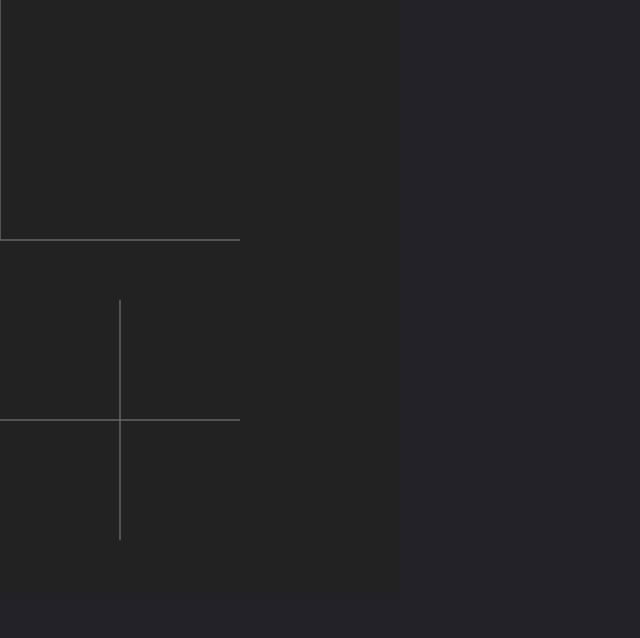
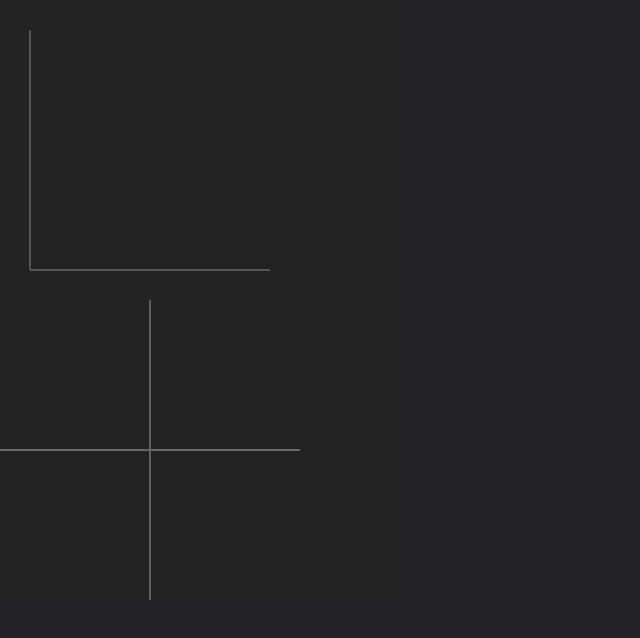
Before and after one commit to martintasker/rel, a React (Create React App) app: page / in a window 1280 px wide. Shown: the top 638 px of the page, without its empty margins (0-640 px from the left). Built offline with nearby package versions, Linux system fonts and the light colour scheme.

Commit message:
grids: figure carries own context

```diff
--- a/src/App.tsx
+++ b/src/App.tsx
@@ -3,7 +3,7 @@ import UPage from './ui/UPage';
 import {UThemeContextProvider} from './ui/UTheme';
 import UFlexbox from './ui/UFlexbox';
 import {XCTGrid, XTGrid} from './Grids';
-import {Diagram} from './Diagram';
+import {Figure} from './Figure';
 
 export default function App(): ReactElement {
   return (
@@ -17,12 +17,12 @@ function AppPage(): ReactElement {
   return (
     <UPage>
       <UFlexbox direction="column" style={{width: '100%', height: '100%'}}>
-        <Diagram pixelSize={[400, 300]} figureSize={[10, 10]}>
+        <Figure pixelSize={[400, 300]} xRange={[-1, 9]} yRange={[-1, 9]}>
           <XTGrid xRange={[0, 8]} tRange={[0, 8]} />
-        </Diagram>
-        <Diagram pixelSize={[400, 300]} figureSize={[10, 10]}>
+        </Figure>
+        <Figure pixelSize={[400, 300]} xRange={[-4, 4]} yRange={[-4, 4]}>
           <XCTGrid xRange={[-4, 4]} ctRange={[-4, 4]} />
-        </Diagram>
+        </Figure>
       </UFlexbox>
     </UPage>
   );
--- a/src/Diagram.tsx
+++ /dev/null
@@ -1,28 +0,0 @@
-import React, {ReactElement, ReactNode} from 'react';
-
-type Props = {
-  pixelSize: [number, number];
-  figureSize: [number, number];
-  children: ReactNode;
-};
-
-export function Diagram({
-  pixelSize: [width, height],
-  figureSize: [figWidth, figHeight],
-  children,
-}: Props): ReactElement {
-  const xScale = width / figWidth;
-  const yScale = height / figHeight;
-  const scale = Math.min(xScale, yScale);
-  return (
-    <svg
-      version="1.1"
-      xmlns="http://www.w3.org/2000/svg"
-      width={width}
-      height={height}
-    >
-      <rect width="100%" height="100%" fill="#222" />
-      <g transform={`scale(${scale})`}>{children}</g>
-    </svg>
-  );
-}
--- /dev/null
+++ b/src/Figure.tsx
@@ -0,0 +1,67 @@
+import React, {ReactElement, ReactNode, createContext, useMemo} from 'react';
+
+type Props = {
+  pixelSize: [number, number];
+  xRange: [number, number];
+  yRange: [number, number];
+  children: ReactNode;
+};
+
+type FigureContextType = {
+  pixelSize: [number, number];
+  xRange: [number, number];
+  yRange: [number, number];
+  xf: (x: number) => number;
+  yf: (y: number) => number;
+};
+
+export const FigureContext = createContext<FigureContextType>({
+  pixelSize: [100, 100],
+  xRange: [0, 1],
+  yRange: [0, 1],
+  xf: (x) => x,
+  yf: (y) => y,
+});
+
+export function Figure({
+  pixelSize,
+  xRange,
+  yRange,
+  children,
+}: Props): ReactElement {
+  const [width, height] = pixelSize;
+  const [xMin, xMax] = xRange;
+  const [yMin, yMax] = yRange;
+  const figWidth = xMax - xMin;
+  const figHeight = yMax - yMin;
+  const xScale = width / figWidth;
+  const yScale = height / figHeight;
+  const scale = Math.min(xScale, yScale);
+
+  const value: FigureContextType = useMemo(
+    () => ({
+      pixelSize,
+      xRange,
+      yRange,
+      xf: (x) => x - xMin,
+      yf: (y) => yMax - y,
+    }),
+    [pixelSize, xMin, xRange, yMax, yRange],
+  );
+
+  return (
+    <FigureContext.Provider value={value}>
+      <div style={{width, height}}>
+        <svg
+          version="1.1"
+          xmlns="http://www.w3.org/2000/svg"
+          width={width}
+          height={height}
+        >
+          <rect width="100%" height="100%" fill="#222" />
+          <g transform={`scale(${scale})`}>{children}</g>
+        </svg>
+      </div>
+    </FigureContext.Provider>
+  );
+}
--- a/src/Grids.tsx
+++ b/src/Grids.tsx
@@ -1,4 +1,5 @@
-import React, {ReactElement} from 'react';
+import React, {ReactElement, useContext} from 'react';
+import {FigureContext} from './Figure';
 
 type XTGridProps = {
   xRange: [number, number];
@@ -9,34 +10,27 @@ export function XTGrid({
   xRange: [xMin, xMax],
   tRange: [tMin, tMax],
 }: XTGridProps): ReactElement {
+  const {xf, yf} = useContext(FigureContext);
   return (
     <>
       <line
-        x1={x(xMin)}
-        x2={x(xMax)}
-        y1={y(0)}
-        y2={y(0)}
+        x1={xf(xMin)}
+        x2={xf(xMax)}
+        y1={yf(0)}
+        y2={yf(0)}
         strokeWidth="0.05"
         stroke="#666"
       />
       <line
-        x1={x(0)}
-        x2={x(0)}
-        y1={y(tMin)}
-        y2={y(tMax)}
+        x1={xf(0)}
+        x2={xf(0)}
+        y1={yf(tMin)}
+        y2={yf(tMax)}
         strokeWidth="0.05"
         stroke="#666"
       />
     </>
   );
-
-  function x(xDiagram: number): number {
-    return xDiagram - xMin;
-  }
-
-  function y(tDiagram: number): number {
-    return tMax - tDiagram;
-  }
 }
 
 type XCTGridProps = {
@@ -48,32 +42,25 @@ export function XCTGrid({
   xRange: [xMin, xMax],
   ctRange: [ctMin, ctMax],
 }: XCTGridProps): ReactElement {
+  const {xf, yf} = useContext(FigureContext);
   return (
     <>
       <line
-        x1={x(xMin)}
-        x2={x(xMax)}
-        y1={y(0)}
-        y2={y(0)}
+        x1={xf(xMin)}
+        x2={xf(xMax)}
+        y1={yf(0)}
+        y2={yf(0)}
         strokeWidth="0.05"
         stroke="#666"
       />
       <line
-        x1={x(0)}
-        x2={x(0)}
-        y1={y(ctMin)}
-        y2={y(ctMax)}
+        x1={xf(0)}
+        x2={xf(0)}
+        y1={yf(ctMin)}
+        y2={yf(ctMax)}
         strokeWidth="0.05"
         stroke="#666"
       />
     </>
   );
-
-  function x(xDiagram: number): number {
-    return xDiagram - xMin;
-  }
-
-  function y(ctDiagram: number): number {
-    return ctMax - ctDiagram;
-  }
 }
```
